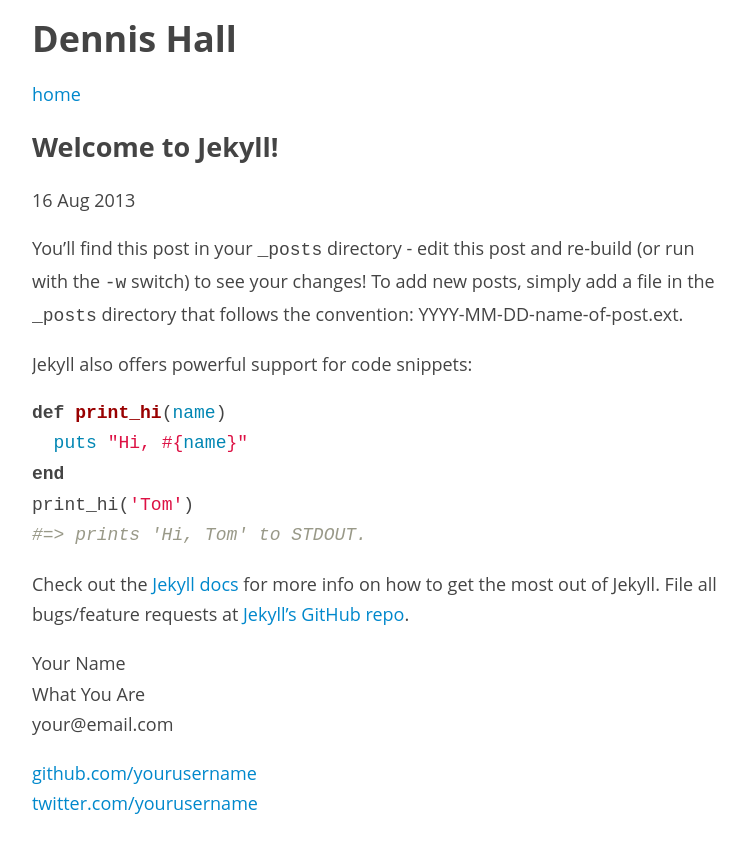
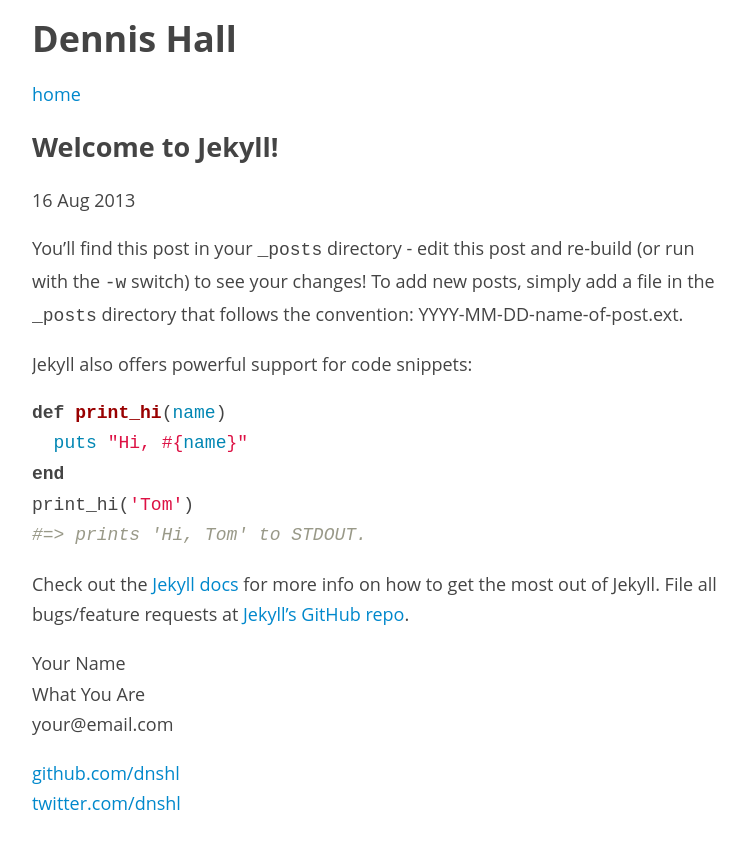
Before and after one commit to dnshl/dnshl.github.io, a Jekyll site: the page built from _posts/2013-08-16-welcome-to-jekyll.markdown, in a window 1280 px wide. Shown: the top 853 px of the page, without its empty margins (258-1005 px from the left). Built offline with Jekyll 4.4.1, drawn with Linux system fonts in a browser that asks for light colours; Markdown is read by kramdown in place of the engine named in the settings.

Commit message:
Change contact links

```diff
--- a/_layouts/default.html
+++ b/_layouts/default.html
@@ -36,8 +36,8 @@
               </div>
               <div class="contact">
                 <p>
-                  <a href="http://github.com/yourusername/">github.com/yourusername</a><br />
-                  <a href="http://twitter.com/yourusername/">twitter.com/yourusername</a><br />
+                  <a href="http://github.com/dnshl/">github.com/dnshl</a><br />
+                  <a href="http://twitter.com/dnshl/">twitter.com/dnshl</a><br />
                 </p>
               </div>
             </div>
```
